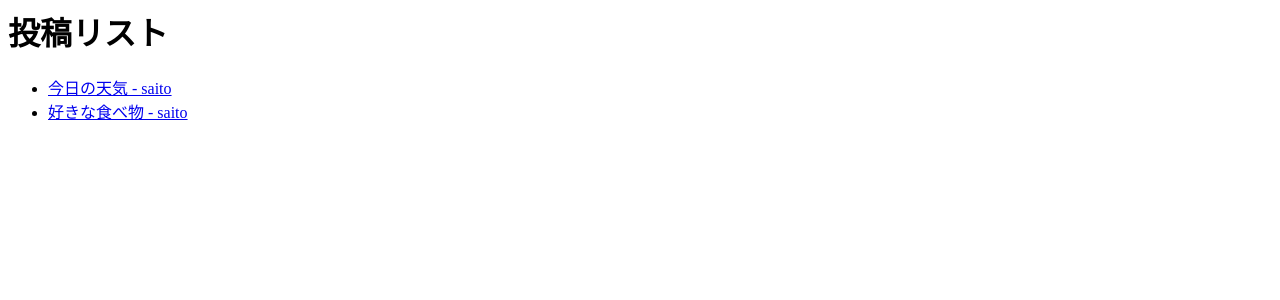
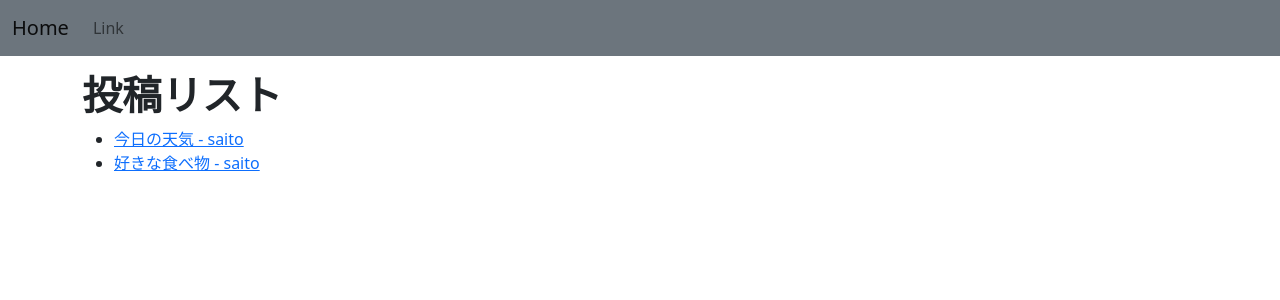
Before and after one commit to shogo6768/simpleblog-3, a Django app: page / in a window 1280 px wide. Shown: the top 300 px of the page. Run offline with Django 3.2, Linux system fonts and the light colour scheme; data comes from the database, SQL or seed files in the repository.

Commit message:
Djangoで簡単なブログを作ってみよう♯3

```diff
--- a/blogproject/urls.py
+++ b/blogproject/urls.py
@@ -1,7 +1,9 @@
 from django.contrib import admin
 from django.urls import path, include
+from django.conf import settings #追加
+from django.conf.urls.static import static #追加
 
 urlpatterns = [
     path('admin/', admin.site.urls),
     path('', include('blogapp.urls')),
-]
+]+ static(settings.STATIC_URL, document_root=settings.STATIC_ROOT) #追加
--- /dev/null
+++ b/static/style.css
@@ -0,0 +1,4 @@
+h1{
+    margin-top: 15px;
+    font-weight: bold;
+}
--- /dev/null
+++ b/templates/base.html
@@ -0,0 +1,47 @@
+<!doctype html>
+<html lang="ja">
+  <head>
+    <!-- Required meta tags -->
+    <meta charset="utf-8">
+    <meta name="viewport" content="width=device-width, initial-scale=1">
+
+    <!-- Bootstrap CSS -->
+    <link href="https://cdn.jsdelivr.net/npm/bootstrap@5.0.0-beta1/dist/css/bootstrap.min.css" rel="stylesheet" integrity="sha384-giJF6kkoqNQ00vy+HMDP7azOuL0xtbfIcaT9wjKHr8RbDVddVHyTfAAsrekwKmP1" crossorigin="anonymous">
+    {% block customcss %}
+    {% endblock %}
+
+    <title>
+        {% block title %}
+        {% endblock %}
+    </title>
+  </head>
+  <body>
+    <nav class="navbar navbar-expand-lg navbar-light bg-secondary">
+        <div class="container-fluid">
+          <a class="navbar-brand" href="{% url 'home' %}">Home</a>
+          <button class="navbar-toggler" type="button" data-bs-toggle="collapse" data-bs-target="#navbarSupportedContent" aria-controls="navbarSupportedContent" aria-expanded="false" aria-label="Toggle navigation">
+            <span class="navbar-toggler-icon"></span>
+          </button>
+          <div class="collapse navbar-collapse" id="navbarSupportedContent">
+            <ul class="navbar-nav me-auto mb-2 mb-lg-0">
+              <li class="nav-item">
+                <a class="nav-link" href="#">Link</a>
+              </li>
+            </ul>
+      </nav>
+    <div class="container">
+        {% block content %}
+        {% endblock %}
+    </div>
+    <!-- Optional JavaScript; choose one of the two! -->
+
+    <!-- Option 1: Bootstrap Bundle with Popper -->
+    <script src="https://cdn.jsdelivr.net/npm/bootstrap@5.0.0-beta1/dist/js/bootstrap.bundle.min.js" integrity="sha384-ygbV9kiqUc6oa4msXn9868pTtWMgiQaeYH7/t7LECLbyPA2x65Kgf80OJFdroafW" crossorigin="anonymous"></script>
+
+    <!-- Option 2: Separate Popper and Bootstrap JS -->
+    <!--
+    <script src="https://cdn.jsdelivr.net/npm/@popperjs/core@2.5.4/dist/umd/popper.min.js" integrity="sha384-q2kxQ16AaE6UbzuKqyBE9/u/KzioAlnx2maXQHiDX9d4/zp8Ok3f+M7DPm+Ib6IU" crossorigin="anonymous"></script>
+    <script src="https://cdn.jsdelivr.net/npm/bootstrap@5.0.0-beta1/dist/js/bootstrap.min.js" integrity="sha384-pQQkAEnwaBkjpqZ8RU1fF1AKtTcHJwFl3pblpTlHXybJjHpMYo79HY3hIi4NKxyj" crossorigin="anonymous"></script>
+    -->
+  </body>
+</html>
--- a/templates/home.html
+++ b/templates/home.html
@@ -1,7 +1,21 @@
-<h1>投稿リスト</h1>
+{% extends 'base.html' %}
+{% load static %}
 
+{% block customcss %}
+    <link rel="stylesheet" href="{% static 'style.css' %}">
+{% endblock %}
+
+{% block title %}
+    Blog Home
+{% endblock %}
+
+{% block content %}
+
+<h1 class="list-title">投稿リスト</h1>
 <ul>
 {% for post in object_list %}
     <li><a href="{% url 'blog_detail' post.pk %}">{{ post.title }} - {{ post.author }}</a></li>
 {% endfor%}
 </ul>
+
+{% endblock %}
```
Also changed, not shown: blogproject/settings.py (+8 -0 lines), templates/blog_detail.html (+10 -0 lines).
